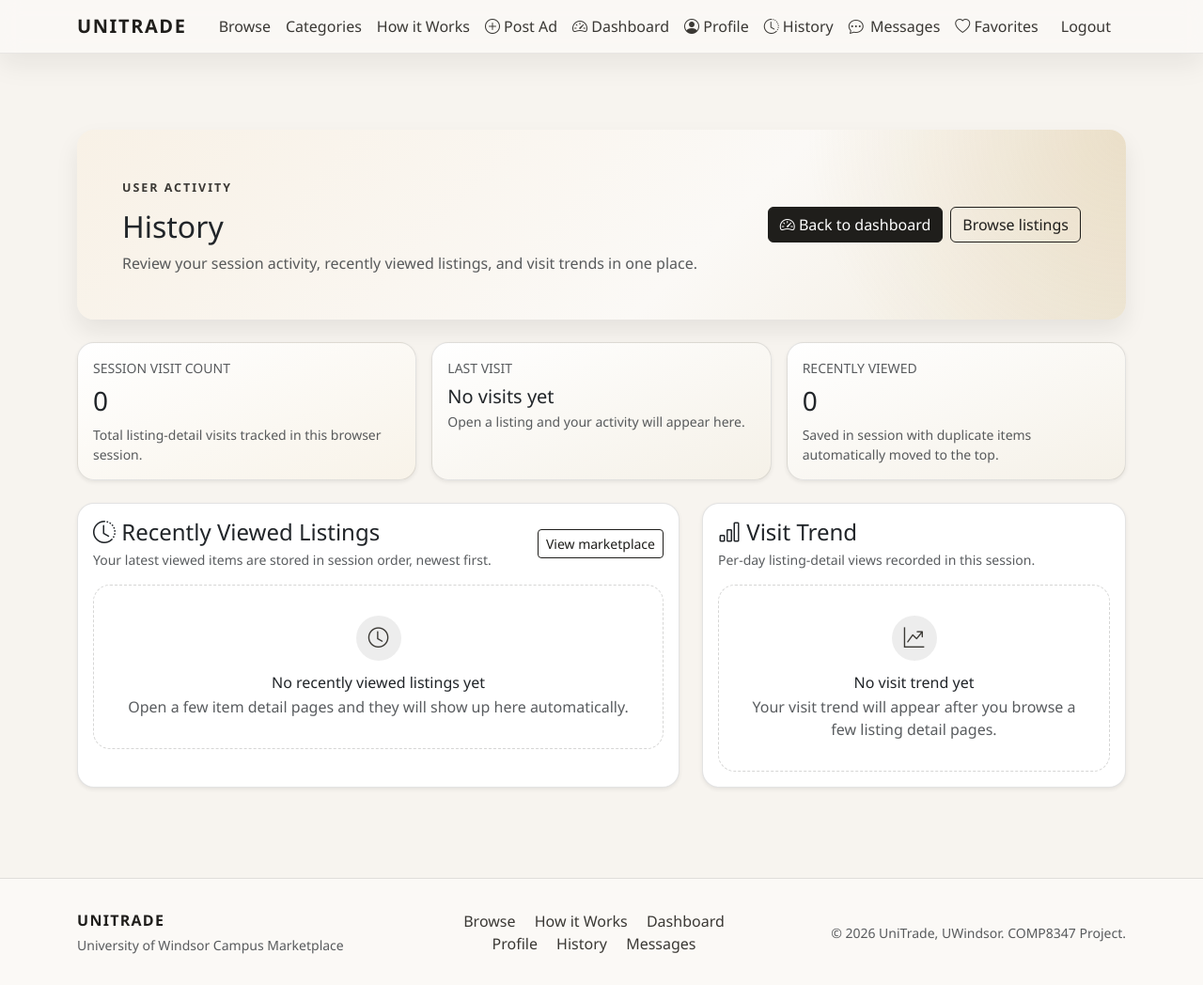
After one commit to Tusharbir/internet, a Django app: page /history/ in a window 1280 px wide. The commit adds this page. Shown: the whole page at 94% size. Run offline with Django 5.2, Linux system fonts and the light colour scheme; a user stored in the database is signed in; tables that the repository leaves empty hold one stand-in row (values such as "Sample post").

Commit message:
Added a dedicated history page module

```diff
--- a/marketplace/urls.py
+++ b/marketplace/urls.py
@@ -13,6 +13,7 @@ urlpatterns = [
     path('register/', views.RegisterView.as_view(), name='register'),
     path('profile/', views.ProfileView.as_view(), name='profile'),
     path('profile/edit/', views.ProfileUpdateView.as_view(), name='profile_edit'),
+    path('history/', views.HistoryView.as_view(), name='history'),
     path('dashboard/', views.DashboardView.as_view(), name='dashboard'),
     path('admin-panel/', views.AdminDashboardView.as_view(), name='admin_dashboard'),
     path('admin-panel/items/', views.AdminItemListView.as_view(), name='admin_items'),
--- a/marketplace/views.py
+++ b/marketplace/views.py
@@ -68,6 +68,18 @@ def parse_session_datetime(value):
         return datetime.fromisoformat(value)
     except ValueError:
         return None
+
+
+def get_recently_viewed_queryset(request):
+    viewed_ids = request.session.get('recently_viewed_items', [])
+    if not viewed_ids:
+        return Item.objects.none()
+    ordering = Case(*[When(id=pk, then=pos) for pos, pk in enumerate(viewed_ids)])
+    return (
+        Item.objects.filter(id__in=viewed_ids)
+        .prefetch_related('images')
+        .order_by(ordering)
+    )
 
 
 class StaffRequiredMixin(LoginRequiredMixin, UserPassesTestMixin):
@@ -164,6 +176,20 @@ class ProfileUpdateView(LoginRequiredMixin, UpdateView):
     def form_valid(self, form):
         messages.success(self.request, 'Your profile was updated successfully.')
         return super().form_valid(form)
+
+
+class HistoryView(LoginRequiredMixin, TemplateView):
+    template_name = 'marketplace/history.html'
+
+    def get_context_data(self, **kwargs):
+        context = super().get_context_data(**kwargs)
+        context['visit_count'] = int(self.request.session.get('visit_count', 0))
+        context['last_visit_at'] = parse_session_datetime(self.request.session.get('last_visit_at'))
+        context['current_visit_at'] = parse_session_datetime(self.request.session.get('current_visit_at'))
+        context['visit_history'] = self.request.session.get('visit_history', {})
+        context['recently_viewed'] = get_recently_viewed_queryset(self.request)
+        context['recently_viewed_count'] = context['recently_viewed'].count()
+        return context
 
 
 class LandingView(TemplateView):
@@ -380,16 +406,7 @@ class DashboardView(LoginRequiredMixin, ListView):
         ).prefetch_related('images')
 
         # Preserve recently_viewed order using Case/When
-        viewed_ids = self.request.session.get('recently_viewed_items', [])
-        if viewed_ids:
-            ordering = Case(*[When(id=pk, then=pos) for pos, pk in enumerate(viewed_ids)])
-            context['recently_viewed'] = (
-                Item.objects.filter(id__in=viewed_ids)
-                .prefetch_related('images')
-                .order_by(ordering)
-            )
-        else:
-            context['recently_viewed'] = Item.objects.none()
+        context['recently_viewed'] = get_recently_viewed_queryset(self.request)
 
         # Visit history for display (sessions + cookies)
         context['visit_history'] = self.request.session.get('visit_history', {})
--- a/templates/base.html
+++ b/templates/base.html
@@ -50,6 +50,9 @@
               </li>
               <li class="nav-item">
                 <a class="nav-link" href="{% url 'marketplace:profile' %}"><i class="bi bi-person-circle"></i> Profile</a>
+              </li>
+              <li class="nav-item">
+                <a class="nav-link" href="{% url 'marketplace:history' %}"><i class="bi bi-clock-history"></i> History</a>
               </li>
               <li class="nav-item">
                 <a class="nav-link nav-link-with-badge" href="{% url 'marketplace:messages_inbox' %}">
@@ -112,6 +115,7 @@
               {% if user.is_authenticated %}
                 <a href="{% url 'marketplace:dashboard' %}">Dashboard</a>
                 <a href="{% url 'marketplace:profile' %}">Profile</a>
+                <a href="{% url 'marketplace:history' %}">History</a>
                 <a href="{% url 'marketplace:messages_inbox' %}">
                   Messages{% if unread_messages_count %} ({{ unread_messages_count }}){% endif %}
                 </a>
--- /dev/null
+++ b/templates/marketplace/history.html
@@ -0,0 +1,149 @@
+{% extends 'base.html' %}
+
+{% block title %}History | UniTrade{% endblock %}
+
+{% block content %}
+  <div class="dashboard-hero card border-0 mb-4">
+    <div class="card-body p-4 p-lg-5">
+      <div class="d-flex flex-column flex-lg-row justify-content-between align-items-lg-center gap-4">
+        <div>
+          <span class="dashboard-kicker">User Activity</span>
+          <h2 class="mb-2">History</h2>
+          <p class="text-muted mb-0">Review your session activity, recently viewed listings, and visit trends in one place.</p>
+        </div>
+        <div class="d-flex flex-wrap gap-2">
+          <a href="{% url 'marketplace:dashboard' %}" class="btn btn-primary">
+            <i class="bi bi-speedometer2"></i> Back to dashboard
+          </a>
+          <a href="{% url 'marketplace:browse' %}" class="btn btn-outline-primary">Browse listings</a>
+        </div>
+      </div>
+    </div>
+  </div>
+
+  <div class="row g-3 mb-4">
+    <div class="col-md-4">
+      <div class="card shadow-sm h-100 dashboard-metric-card">
+        <div class="card-body">
+          <p class="text-muted text-uppercase small mb-2">Session Visit Count</p>
+          <h3 class="mb-0">{{ visit_count }}</h3>
+          <p class="small text-muted mb-0 mt-2">Total listing-detail visits tracked in this browser session.</p>
+        </div>
+      </div>
+    </div>
+    <div class="col-md-4">
+      <div class="card shadow-sm h-100 dashboard-activity-card">
+        <div class="card-body">
+          <p class="text-muted text-uppercase small mb-2">Last Visit</p>
+          {% if last_visit_at %}
+            <h5 class="mb-1">{{ last_visit_at|date:"M d, Y" }}</h5>
+            <p class="small text-muted mb-0">{{ last_visit_at|date:"g:i A" }}</p>
+          {% elif current_visit_at %}
+            <h5 class="mb-1">First tracked visit</h5>
+            <p class="small text-muted mb-0">{{ current_visit_at|date:"M d, Y g:i A" }}</p>
+          {% else %}
+            <h5 class="mb-1">No visits yet</h5>
+            <p class="small text-muted mb-0">Open a listing and your activity will appear here.</p>
+          {% endif %}
+        </div>
+      </div>
+    </div>
+    <div class="col-md-4">
+      <div class="card shadow-sm h-100 dashboard-activity-card">
+        <div class="card-body">
+          <p class="text-muted text-uppercase small mb-2">Recently Viewed</p>
+          <h3 class="mb-0">{{ recently_viewed_count }}</h3>
+          <p class="small text-muted mb-0 mt-2">Saved in session with duplicate items automatically moved to the top.</p>
+        </div>
+      </div>
+    </div>
+  </div>
+
+  <div class="row g-4">
+    <div class="col-lg-7">
+      <div class="card shadow-sm h-100">
+        <div class="card-body">
+          <div class="d-flex justify-content-between align-items-center mb-3">
+            <div>
+              <h4 class="mb-1"><i class="bi bi-clock-history"></i> Recently Viewed Listings</h4>
+              <p class="text-muted small mb-0">Your latest viewed items are stored in session order, newest first.</p>
+            </div>
+            <a href="{% url 'marketplace:browse' %}" class="btn btn-outline-primary btn-sm">View marketplace</a>
+          </div>
+          <div class="row g-3">
+            {% for item in recently_viewed %}
+              <div class="col-md-6">
+                <div class="card h-100 shadow-sm">
+                  {% if item.images.first %}
+                    <img src="{{ item.images.first.image.url }}" class="card-img-top" alt="{{ item.title }}">
+                  {% else %}
+                    <div class="card-img-top-placeholder">
+                      <div class="listing-media-placeholder">
+                        <i class="bi bi-image"></i>
+                        <small>No image uploaded</small>
+                      </div>
+                    </div>
+                  {% endif %}
+                  <div class="card-body d-flex flex-column">
+                    <h5 class="card-title">{{ item.title }}</h5>
+                    <p class="text-muted small mb-2">{{ item.condition }} &bull; ${{ item.price|floatformat:2 }}</p>
+                    <a href="{% url 'marketplace:item_detail' item.pk %}" class="btn btn-outline-primary btn-sm mt-auto">View listing</a>
+                  </div>
+                </div>
+              </div>
+            {% empty %}
+              <div class="col-12">
+                <div class="dashboard-empty-state">
+                  <i class="bi bi-clock"></i>
+                  <h6 class="mb-1">No recently viewed listings yet</h6>
+                  <p class="text-muted mb-0">Open a few item detail pages and they will show up here automatically.</p>
+                </div>
+              </div>
+            {% endfor %}
+          </div>
+        </div>
+      </div>
+    </div>
+
+    <div class="col-lg-5">
+      <div class="card shadow-sm h-100">
+        <div class="card-body">
+          <h4 class="mb-1"><i class="bi bi-bar-chart"></i> Visit Trend</h4>
+          <p class="text-muted small mb-3">Per-day listing-detail views recorded in this session.</p>
+          {% if visit_history %}
+            <div class="table-responsive">
+              <table class="table table-sm align-middle mb-0">
+                <thead class="table-light">
+                  <tr>
+                    <th>Date</th>
+                    <th>Views</th>
+                  </tr>
+                </thead>
+                <tbody>
+                  {% for date, count in visit_history.items %}
+                    <tr>
+                      <td>{{ date }}</td>
+                      <td>
+                        <div class="d-flex align-items-center gap-2">
+                          <div class="progress flex-grow-1" style="height: 18px;">
+                            <div class="progress-bar bg-dark" style="width: {% widthratio count 50 100 %}%">{{ count }}</div>
+                          </div>
+                        </div>
+                      </td>
+                    </tr>
+                  {% endfor %}
+                </tbody>
+              </table>
+            </div>
+          {% else %}
+            <div class="dashboard-empty-state mt-3">
+              <i class="bi bi-graph-up-arrow"></i>
+              <h6 class="mb-1">No visit trend yet</h6>
+              <p class="text-muted mb-0">Your visit trend will appear after you browse a few listing detail pages.</p>
+            </div>
+          {% endif %}
+        </div>
+      </div>
+    </div>
+  </div>
+{% endblock %}
```
Also changed, not shown: marketplace/tests.py (+47 -0 lines).
